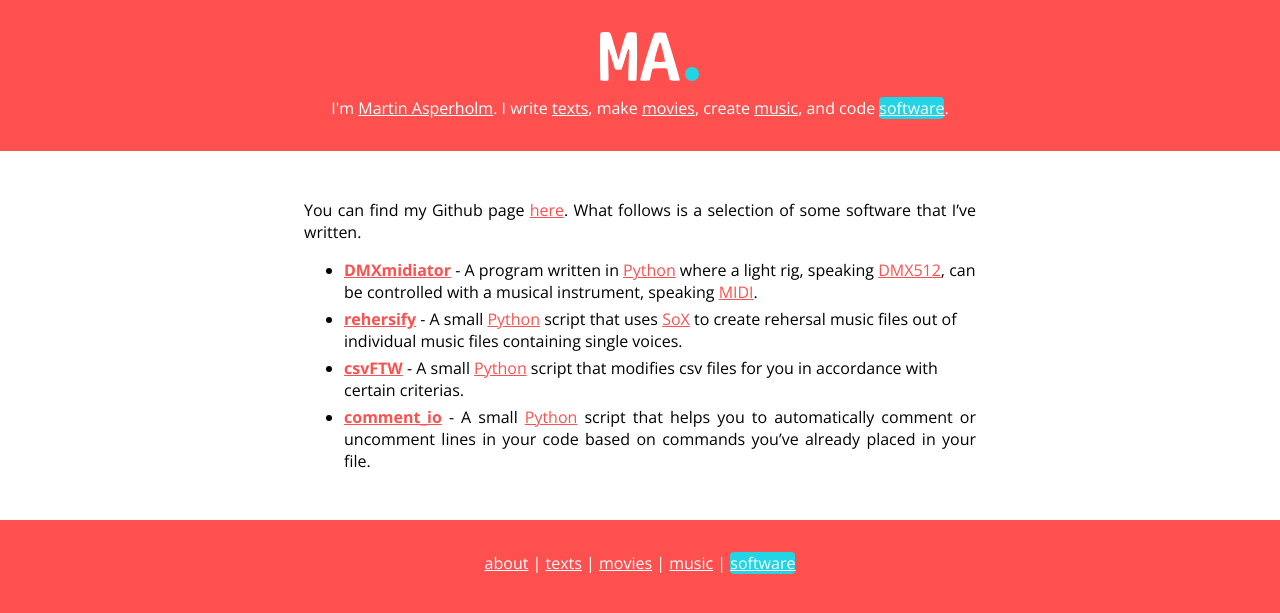
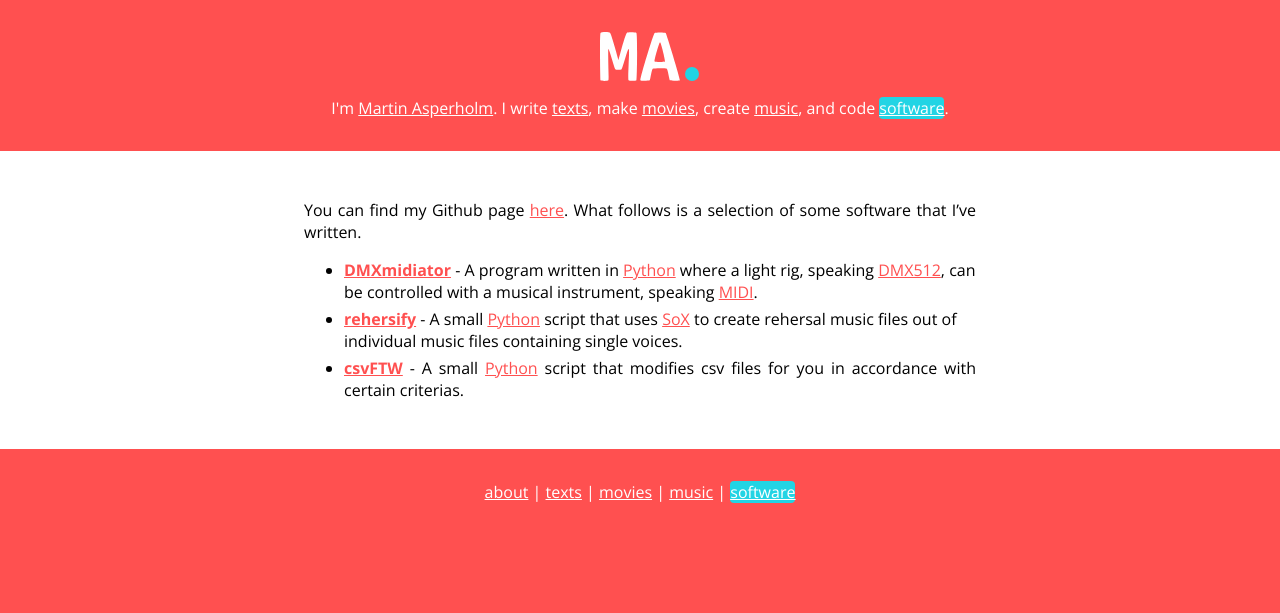
Before and after one commit to Speldosa/Speldosa.github.io, a Jekyll site: the page built from software/index.md, in a window 1280 px wide. Shown: the top 613 px of the page. Built offline with Jekyll 4.4.1, drawn with Linux system fonts in a browser that asks for light colours.

Commit message:
Update index.md

```diff
--- a/software/index.md
+++ b/software/index.md
@@ -11,4 +11,3 @@ You can find my Github page [here](https://github.com/Speldosa). What follows is
 * [**DMXmidiator**](https://github.com/Speldosa/DMXmidiator) - A program written in [Python](https://www.python.org/) where a light rig, speaking [DMX512](https://en.wikipedia.org/wiki/DMX512), can be controlled with a musical instrument, speaking [MIDI](https://en.wikipedia.org/wiki/MIDI).
 * [**rehersify**](https://github.com/Speldosa/rehersify) - A small [Python](https://www.python.org/) script that uses [SoX](http://sox.sourceforge.net/) to create rehersal music files out of individual music files containing single voices.
 * [**csvFTW**](https://github.com/Speldosa/csvFTW) - A small [Python](https://www.python.org/) script that modifies csv files for you in accordance with certain criterias.
-* [**comment_io**](https://github.com/Speldosa/comment_io) - A small [Python](https://www.python.org/) script that helps you to automatically comment or uncomment lines in your code based on commands you've already placed in your file.
```
